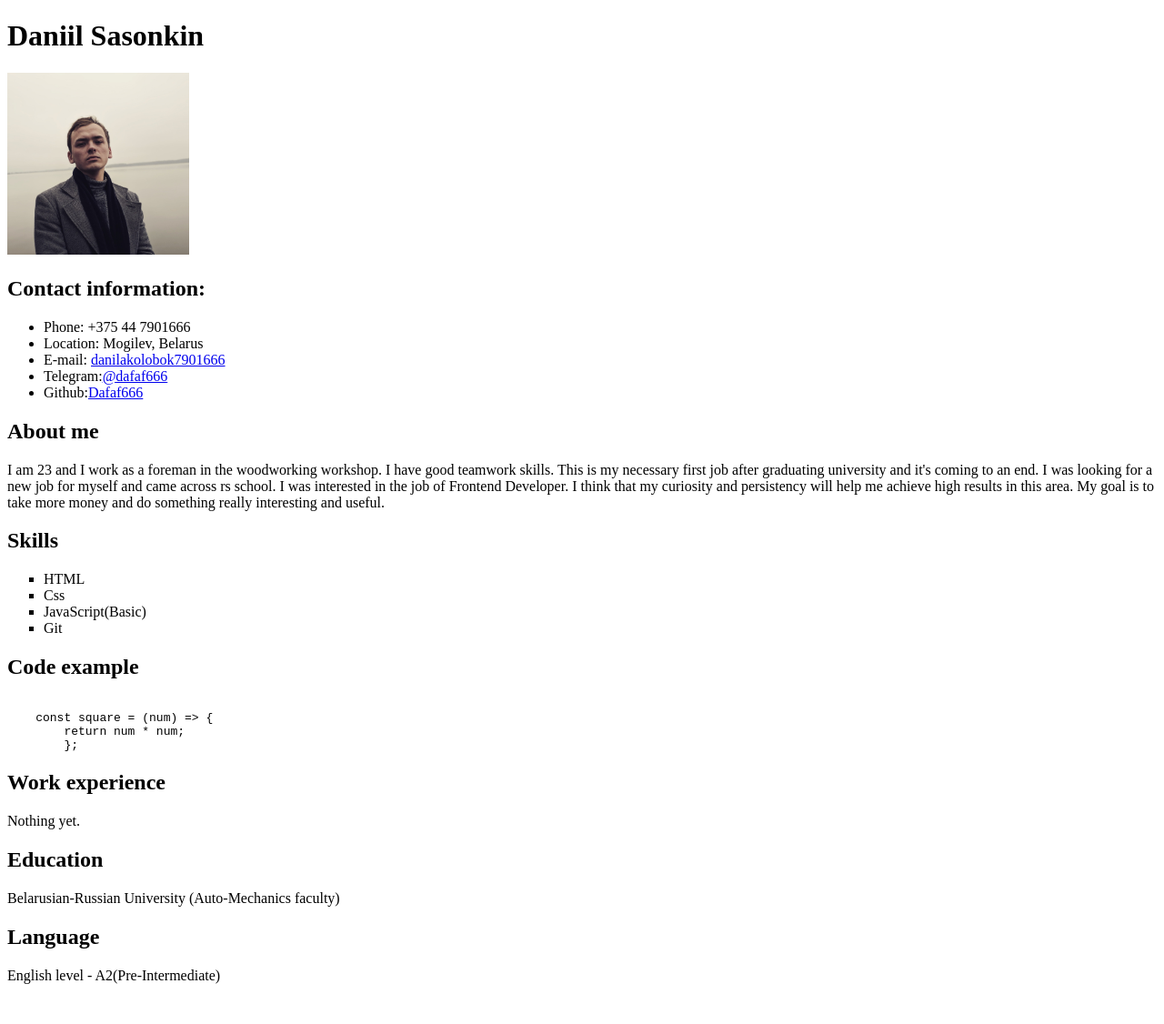
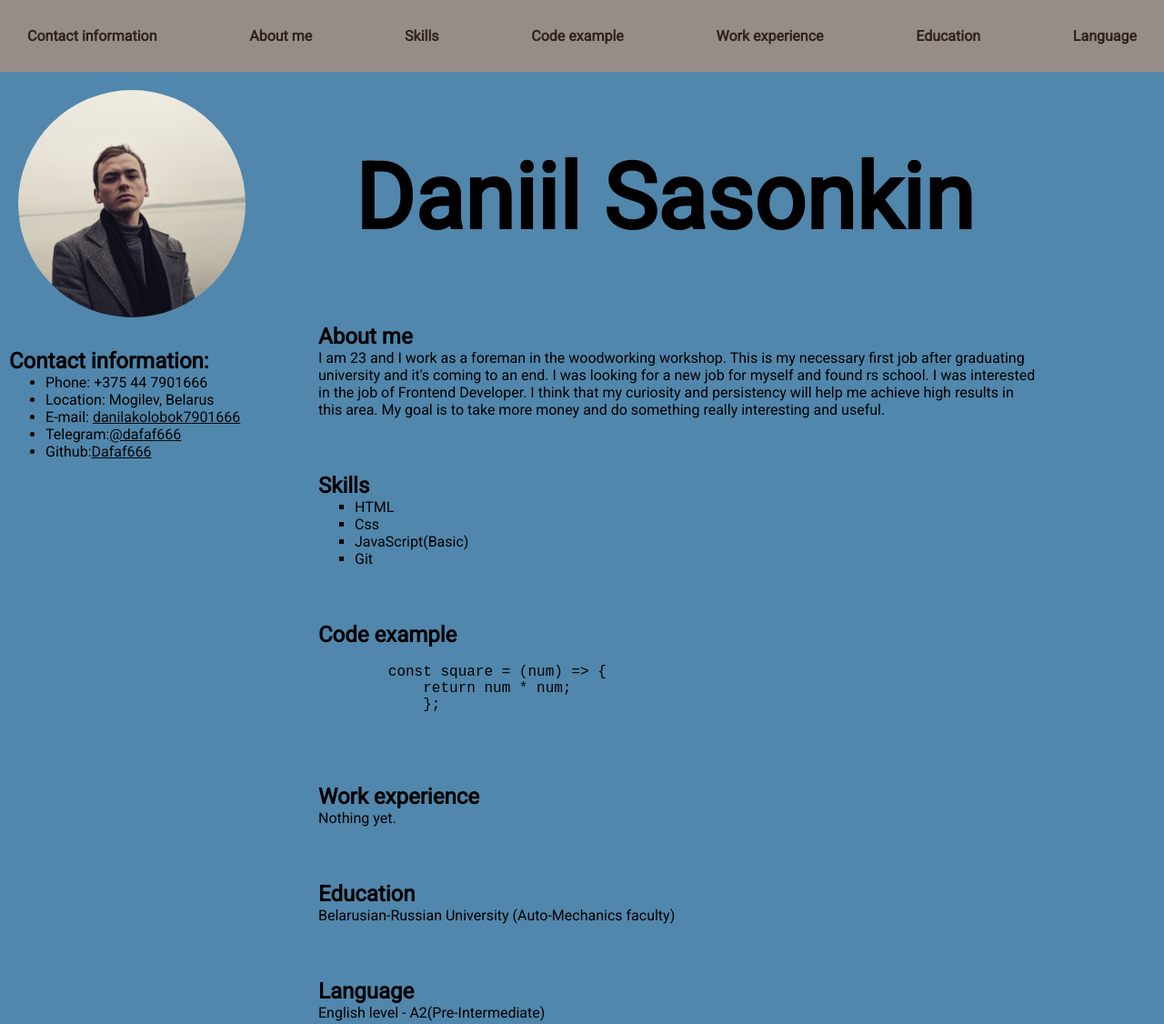
Before and after one commit to Dafaf666/rsschool-cv, a plain HTML site: page index.html in a window 1280 px wide. Shown: the top 1126 px of the page at 91% size. Before the commit the page ends 1098 px from the top, so only its background shows below. Drawn offline with Linux system fonts and the light colour scheme.

Commit message:
docs: finish cv

```diff
--- /dev/null
+++ b/aler.js
@@ -0,0 +1,3 @@
+"use strict";
+alert('\nHey!'[1]
+)
--- a/index.html
+++ b/index.html
@@ -3,11 +3,34 @@
     <head>
         <meta charset="UTF-8">
         <title>Dafaf666 cv</title>
+        <link rel="stylesheet" href="style.css">
     </head>
     <body>
-    <h1>Daniil Sasonkin</h1>
+        <header >
+            <nav class="navigation">
+                <ul class="roof">
+                    <li><a class="roof_link" href="#contact information">Contact information</a></li>
+                    <li><a class="roof_link" href="#about me">About me</a></li>
+                    <li><a class="roof_link" href="#skills">Skills</a></li>
+                    <li><a class="roof_link" href="#code example">Code example</a></li>
+                    <li><a class="roof_link" href="#work experience">Work experience</a></li>
+                    <li><a class="roof_link" href="#education">Education</a></li>
+                    <li><a class="roof_link" href="#language">Language</a></li>
+                </ul>
+            </nav>
+        </header>
+       <main class="container">
+           <div class="row">
 
-    <p><img src="img/yMTAmnyj6G8.png" alt="my photo" width="200px"></p>
+            <div class="col left" >
+    <section class="info">
+
+
+
+        <p><img src="img/yMTAmnyj6G8.png" alt="my photo" class="photo"></p>
+    </section>
+
+    <section id="contact information" class="contact all">
             <h2>Contact information:</h2>
             <ul>
                 <li>Phone: +375 44 7901666</li>
@@ -16,8 +39,17 @@
                 <li>Telegram:<a href="https://t.me/dafaf666" target="_blank">@dafaf666</a></li>
                 <li>Github:<a href="https://github.com/Dafaf666" target="_blank">Dafaf666</a></li>
             </ul>
+        </section>
+    </div>
+        <div class="col right">
+            <div>
+                <h1>Daniil Sasonkin</h1>
+            </div>
+        <section id="about me" class="all">
             <h2>About me</h2>
-    <p>I am 23 and  I work as a foreman in the woodworking workshop. I have good teamwork skills. This is my necessary first job after graduating university and it's coming to an end. I was looking for a new job for myself and came across rs school. I was interested in the job of Frontend Developer. I think that my curiosity and persistency will help me achieve high results in this area. My goal is to take more money and do something really interesting and useful.</p>
+        <p>I am 23 and  I work as a foreman in the woodworking workshop. This is my necessary first job after graduating university and it's coming to an end. I was looking for a new job for myself and found rs school. I was interested in the job of Frontend Developer. I think that my curiosity and persistency will help me achieve high results in this area. My goal is to take more money and do something really interesting and useful.</p>
+        </section>
+        <section id="skills" class="all skills">
             <h2>Skills</h2>
         <ul type="square">
             <li>HTML</li>
@@ -25,19 +57,47 @@
             <li>JavaScript(Basic)</li>
             <li>Git</li>
         </ul>
+    </section>
+    <section id="code example" class="all">
         <h2>Code example</h2>
     <pre><code>
         const square = (num) => {
             return num * num;
             };
     </code></pre>
+</section>
+<section id="work experience" class="all">
         <h2>Work experience</h2>
         <p>Nothing yet.</p>
+    </section>
+    <section id="education" class="all">
         <h2>Education</h2>
         <p>Belarusian-Russian University (Auto-Mechanics faculty)</p>
-    <h2>Language</h2>
-    <p>English level - A2(Pre-Intermediate)
-    </p>
+    </section>
+    <section id="language" class="all">
+        <h2>  Language</h2>
+        <p>English level - A2(Pre-Intermediate)</p>
+    </section>
+</div>
+</div>
 
+
+</main>
+<footer class="container">
+    <div class="footer__container">
+        <div class="footer__logo">
+            <a href="https://rs.school/js/">
+            <img class="" src="img/rs_school_js.svg" alt="rs-school logo" width="200px">
+            </a>
+        </div>
+        <div class="footer_date">
+            <h3>Daniil Sasonkin 2022</h3>
+        </div>
+        <div class="rss__logo">
+            <a href="https://github.com/Dafaf666">
+                <img class="" src="img/25231.png" alt="Github logo" width="200px">
+        </div>
+    </div>
+</footer>
     </body>
     </html>
--- a/style.css
+++ b/style.css
@@ -0,0 +1,91 @@
+@import url('https://fonts.googleapis.com/css2?family=Roboto&display=swap');
+body {
+    background-color: rgb(81, 135, 172);
+    font: normal 16px 'Roboto', sans-serif;
+
+    color: #000000;
+}
+.photo {
+    width: 250px;
+    border-radius: 50%;
+
+    margin: 20px;
+}
+.info h1{
+    color: rgb(189, 181, 177);
+}
+.row {
+  display: flex;
+  align-items: flex-start;
+}
+.all {
+  /* background-color: rgb(160, 145, 100); */
+  padding: 20px 20px;
+  margin-bottom: 20px;
+
+}
+.right {
+  margin-left: 20px;
+  margin-right: 100px;
+  padding: 20px;
+
+}
+.skills {
+  align-self: flex-start;
+}
+header {
+  display: block;
+}
+.navigation {
+  background: rgb(150, 141, 137);
+}
+.roof {
+  display: flex;
+  justify-content: space-between;
+  padding: 30px;
+  list-style-type: none;
+  list-style-image: none;
+}
+.roof_link {
+  position: relative;
+
+  text-decoration: none;
+  color: #302121;
+  font-weight: bold;
+
+  transition: 0.3s;
+}
+* {
+  max-width: 1440px;
+  margin: 0;
+}
+.contact {
+  padding: 10px;
+}
+a {
+  color: #080808;
+}
+a:hover {
+  color: #d1b515;
+}
+a:visited {
+  color: #555050;
+}
+h1 {
+  font-size: 100px;
+  padding: 60px;
+}
+html {
+  scroll-behavior: smooth;
+}
+.footer__container {
+  display: flex;
+  justify-content: space-between;
+
+
+}
+footer {
+  margin: 20px;
+  padding: 40px;
+
+}
```
Also changed, not shown: test.html (added, +7 -0 lines), img/25231.png (added), img/rs_school_js.svg (added), 1 other file. Lines whose indentation alone changed are shown as unchanged.
